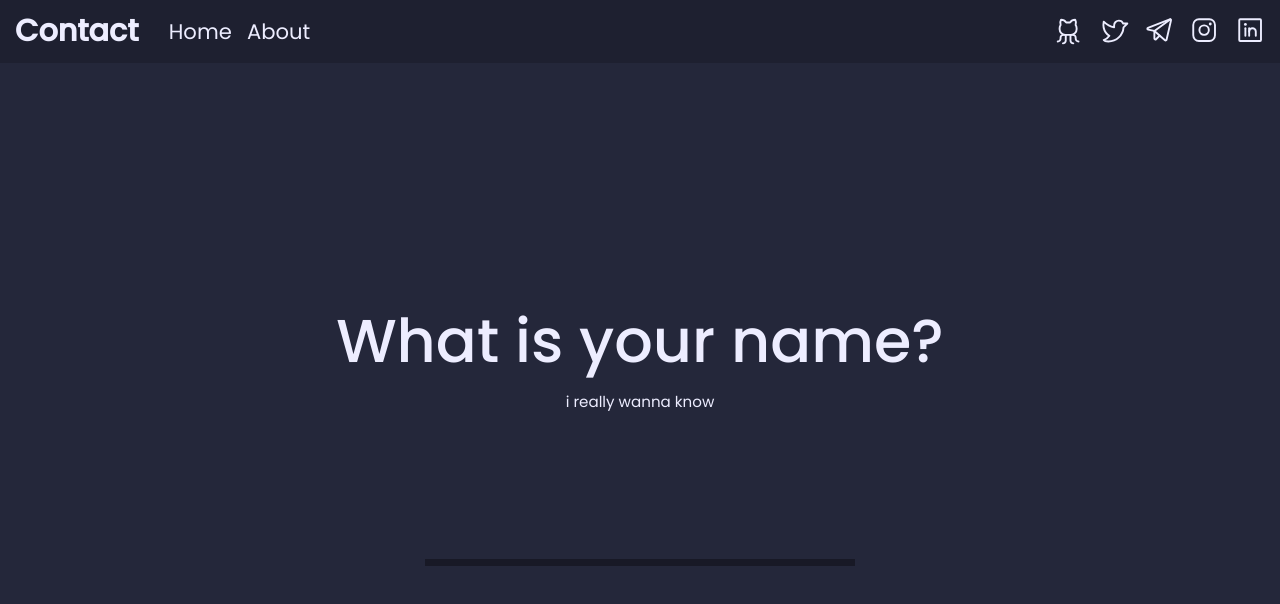
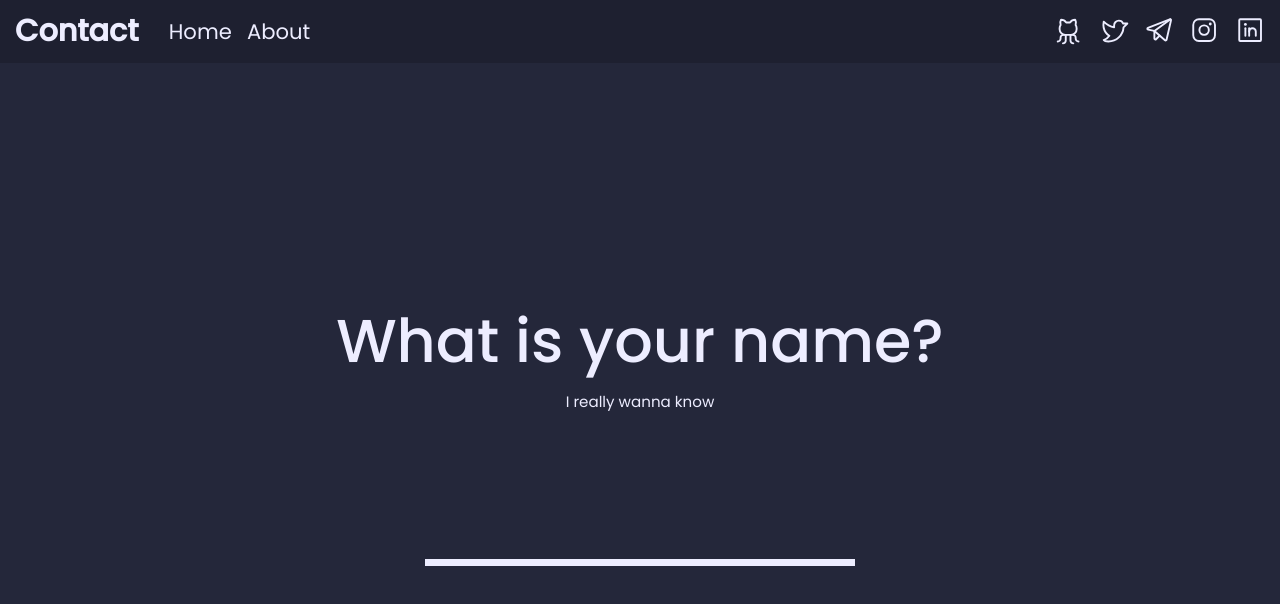
Before and after one commit to felpofo/felpofo, a React (Vite) app: page /contact in a window 1280 px wide. Shown: the top 604 px of the page. Built offline with nearby package versions, Linux system fonts and the light colour scheme.

Commit message:
feat: polished contact page, animated background

```diff
--- a/src/App.tsx
+++ b/src/App.tsx
@@ -3,7 +3,13 @@ import { Routes, Route } from "react-router-dom";
 import { Contact } from "./pages/Contact";
 import { Home } from "./pages/Home";
 import { About } from "./pages/About";
+import { Redirect } from "./components/Redirect";
 
+const telegram = "https://t.me/felpolho";
+const github = "https://github.com/felpofo";
+const twitter = "https://twitter.com/felpofo";
+const instagram = "https://instagram.com/felpofo";
+const linkedin = "https://linkedin.com/in/felpofo";
 
 export function App() {
   return (
@@ -11,6 +17,14 @@ export function App() {
       <Route path="/" element={<Home />} />
       <Route path="/about" element={<About />} />
       <Route path="/contact" element={<Contact />} />
+
+      <Route path="/social">
+        <Route path="telegram" element={<Redirect uri={telegram} />} />
+        <Route path="github" element={<Redirect uri={github} />} />
+        <Route path="twitter" element={<Redirect uri={twitter} />} />
+        <Route path="instagram" element={<Redirect uri={instagram} />} />
+        <Route path="linkedin" element={<Redirect uri={linkedin} />} />
+      </Route>
     </Routes>
   );
 }
--- a/src/components/Header/index.tsx
+++ b/src/components/Header/index.tsx
@@ -5,14 +5,14 @@ import "./styles.scss";
 import { Links } from "../Links";
 
 interface HeaderProps extends HTMLAttributes<HTMLElement> {
-  pageTitle: string;
+  pagetitle: string;
 }
 
 export function Header(props: HeaderProps) {
   return (
     <header {...props} className={cx(props.className)}>
       <div className="left">
-        <h1>{props.pageTitle}</h1>
+        <h1>{props.pagetitle}</h1>
         <div className="pages">{props.children}</div>
       </div>
 
--- a/src/components/Links/styles.scss
+++ b/src/components/Links/styles.scss
@@ -4,12 +4,12 @@
   display: flex;
   justify-content: center;
 
-  gap: 0 1em;
+  gap: 0 1rem;
   line-height: 0;
 
   a svg {
-    height: 2em;
-    width: 2em;
+    height: 2rem;
+    width: 2rem;
 
     > * { color: $text }
   }
--- /dev/null
+++ b/src/components/Redirect/index.tsx
@@ -0,0 +1,12 @@
+import { useEffect } from "react";
+import type { HTMLAttributes } from "react";
+
+interface RedirectProps extends HTMLAttributes<HTMLElement> {
+  uri: string;
+}
+
+export function Redirect(props: RedirectProps) {
+  useEffect(() => window.location.replace(props.uri), []);
+
+  return null;
+}
--- a/src/pages/About/index.tsx
+++ b/src/pages/About/index.tsx
@@ -6,7 +6,7 @@ import "./styles.scss";
 export function About() {
   return (
     <div className="about">
-      <Header pageTitle="About">
+      <Header pagetitle="About">
         <Link to="/">Home</Link>
         <Link to="/contact">Contact</Link>
       </Header>
--- a/src/pages/Contact/index.tsx
+++ b/src/pages/Contact/index.tsx
@@ -1,15 +1,16 @@
-import React, { useState } from "react";
+import React, { useState, createRef } from "react";
 import { send as sendEmail } from "@emailjs/browser";
 import { CaretDoubleRight, CaretLeft, CaretRight, CircleNotch, House } from "phosphor-react";
 import { Link } from "react-router-dom";
+import cx from "classnames";
 
 import { Header } from "../../components/Header";
 
 import "./styles.scss";
 
 export function Contact() {
-  const [emailSent, setEmailSent] = useState(false);
-  const [error, setError] = useState(false);
+  const blobRef = createRef<SVGSVGElement>();
+
   const [isSendingEmail, setIsSendingEmail] = useState(false);
 
   const [question, setQuestion] = useState(1);
@@ -38,11 +39,9 @@ export function Contact() {
     sendEmail(service, template, content, apiKey)
       .then(() => {
         setQuestion(0);
-        setEmailSent(true);
       })
       .catch(() => {
-        setQuestion(0);
-        setError(true);
+        setQuestion(9);
       })
       .finally(() => {
         setIsSendingEmail(false);
@@ -51,18 +50,18 @@ export function Contact() {
 
   return (
     <div className="contact">
-      <Header pageTitle="Contact">
+      <Header pagetitle="Contact">
         <Link to="/">Home</Link>
         <Link to="/about">About</Link>
       </Header>
 
-      <section>
+      <section className={`color-${question}`}>
         {question === 1 && (
           <>
             <div className="question">
               <div className="texts">
                 <p>What is your name?</p>
-                <p>i really wanna know</p>
+                <p>I really wanna know</p>
               </div>
               <div>
                 <input
@@ -168,7 +167,10 @@ export function Contact() {
               onClick={previousQuestion}
               style={{ cursor: "pointer" }}
             />
-            {(name && contact && subject && message) &&
+            {name &&
+              contact &&
+              subject &&
+              message &&
               (isSendingEmail ? (
                 <CircleNotch size="3rem" className="next loading" />
               ) : (
@@ -182,20 +184,46 @@ export function Contact() {
           </>
         )}
 
-        {emailSent && (
+        {question === 0 && ( // thanks screen
           <div className="thanks">
             <p>Thanks!</p>
-            <Link to="/">
-              <House size="2rem" />
-            </Link>
           </div>
         )}
 
-        {error && (
+        {question === 9 && ( // error screen
           <div className="failed">
-            <p>An error occurred. Try again later or contact me directly.</p>
+            <p>An error occurred. Maybe directly contact me can help.</p>
           </div>
         )}
+
+        {question !== 1 && (
+          <Link className="back-to-home" to="/">
+            <House size="3rem" />
+          </Link>
+        )}
+
+        <svg
+          version="1.1"
+          xmlns="http://www.w3.org/2000/svg"
+          viewBox="0 0 500 500"
+          className={cx("blob", `color${question}`)}
+          ref={blobRef}
+        >
+          <defs>
+            <linearGradient id="gradient" x1="0%" y1="0%" x2="0%" y2="100%">
+              <stop offset="0%"></stop>
+              <stop offset="100%"></stop>
+            </linearGradient>
+          </defs>
+          <path fill="url(#gradient)">
+            <animate
+              attributeName="d"
+              dur="15s"
+              repeatCount="indefinite"
+              values="M420.7122,331.4339Q380.09423,412.86779,301.16508,392.29219Q222.23594,371.7166,157.11322,349.24982Q91.99051,326.78305,53.64135,232.38203Q15.29219,137.98101,118.09898,129.47187Q220.90577,120.96273,294.67458,111.25967Q368.44339,101.55661,414.88678,175.77831Q461.33017,250,420.7122,331.4339Z;M411.71818,339.87391Q393.61186,429.74783,302.23794,426.16285Q210.86403,422.57787,122.32727,388.31581Q33.79051,354.05375,61.55534,263.35692Q89.32016,172.66008,145.95613,107.46324Q202.59209,42.2664,289.95613,66.5581Q377.32016,90.8498,403.57233,170.4249Q429.82451,250,411.71818,339.87391Z;M451.77435,331.68776Q380.0333,413.37552,297.8522,408.1811Q215.67111,402.98668,163.20108,360.14446Q110.73105,317.30225,116.40549,253.17111Q122.07993,189.03996,169.7144,146.88551Q217.34887,104.73105,314.55328,76.47669Q411.75769,48.22232,467.63654,149.11116Q523.51539,250,451.77435,331.68776Z;M420.7122,331.4339Q380.09423,412.86779,301.16508,392.29219Q222.23594,371.7166,157.11322,349.24982Q91.99051,326.78305,53.64135,232.38203Q15.29219,137.98101,118.09898,129.47187Q220.90577,120.96273,294.67458,111.25967Q368.44339,101.55661,414.88678,175.77831Q461.33017,250,420.7122,331.4339Z"
+            ></animate>
+          </path>
+        </svg>
       </section>
     </div>
   );
--- a/src/pages/Contact/styles.scss
+++ b/src/pages/Contact/styles.scss
@@ -17,7 +17,7 @@
     padding: 5rem;
 
     .question {
-      height: 100%;
+      height: calc(100% - 5rem);
 
       display: flex;
       flex-direction: column;
@@ -29,7 +29,7 @@
       > div > input {
         padding: 1rem;
         border: 0;
-        border-bottom: 0.5rem solid $crust;
+        border-bottom: 0.5rem solid $text;
 
         width: 100%;
 
@@ -48,13 +48,13 @@
       > textarea {
         padding: 1rem;
         border: 0;
-        border-left: .5rem solid $crust;
+        border-left: .5rem solid $text;
         border-radius: 4px;
 
         width: 100%;
         height: 100%;
 
-        background-color: $mantle;
+        background-color: rgba($text, 0.075);
 
         text-align: left;
         font-family: "Fira Mono", monospace;
@@ -88,24 +88,103 @@
         line-height: 6rem;
       }
     }
+
+    .blob {
+      position: absolute;
+      width: 90%;
+
+      transition: 500ms ease-in-out;
+      filter: brightness(85%);
+
+      z-index: -1;
+
+      #gradient > stop { transition: 500ms linear }
+    }
+
+    &.color-0 > .blob,
+    &.color-9 > .blob {
+      transform: scale(3);
+    }
+
+    &.color-0 {
+      *::selection { color: $teal }
+      .blob #gradient > stop { stop-color: $teal }
+    }
+
+    &.color-9 {
+      *::selection { color: $red }
+      .blob #gradient > stop { stop-color: $red }
+    }
+
+    &.color-1 {
+      *::selection { color: $yellow }
+
+      .blob {
+        transform: scale(0.5);
+
+        #gradient > stop {
+          &:first-child { stop-color: $yellow }
+          &:last-child { stop-color: $red }
+        }
+      }
+    }
+
+    &.color-2 {
+      *::selection { color: $pink }
+
+      .blob {
+        transform: scale(0.65);
+
+        #gradient > stop {
+          &:first-child { stop-color: $mauve }
+          &:last-child { stop-color: $pink }
+        }
+      }
+    }
+
+    &.color-3 {
+      *::selection { color: $sapphire }
+
+      .blob {
+        transform: scale(0.8);
+
+        #gradient > stop {
+          &:first-child { stop-color: $sky }
+          &:last-child { stop-color: $blue }
+        }
+      }
+    }
+
+    &.color-4 {
+      *::selection { color: $lavender }
+
+      .blob #gradient > stop {
+        &:first-child { stop-color: $lavender }
+        &:last-child { stop-color: $flamingo }
+      }
+    }
   }
 
-  .previous {
+  .previous,
+  .next {
     top: 50%;
-    left: 1rem;
+    bottom: 50%;
     position: absolute;
     line-height: 0;
   }
 
+  .previous { left: 1rem }
+
   .next {
-    top: 50%;
     right: 1rem;
+
+    &.loading { animation: spin 2s linear infinite }
+  }
+
+  .back-to-home {
     position: absolute;
-    line-height: 0;
 
-    &.loading {
-      animation: spin 1s linear infinite;
-    }
+    bottom: 2rem;
   }
 }
 
--- a/src/pages/Home/index.tsx
+++ b/src/pages/Home/index.tsx
@@ -6,7 +6,7 @@ import "./styles.scss";
 export function Home() {
   return (
     <div className="home">
-      <Header pageTitle="Home">
+      <Header pagetitle="Home">
         <Link to="/contact">Contact</Link>
         <Link to="/about">About</Link>
       </Header>
--- a/src/styles/global.scss
+++ b/src/styles/global.scss
@@ -7,7 +7,7 @@ body {
 
   background-color: $base;
 
-  // overflow: hidden;
+  overflow: hidden;
 }
 
 *:not(head, head > *) {
@@ -24,12 +24,10 @@ body {
   outline: none;
 
   &::placeholder { color: $overlay1 }
-
   &::selection {
     background-color: adjust-color($base, $lightness: 10%);
 
-    @media only screen and (orientation: landscape) { color: $sapphire }
-    @media only screen and (orientation: portrait) { color: $yellow }
+    color: $sapphire;
   }
 
   scrollbar-width: auto;
@@ -48,5 +46,5 @@ a {
   text-decoration: solid;
   transition: linear 100ms;
 
-  &:hover { color: $rosewater }
+  &:hover { color: $sapphire }
 }
```
Also changed, not shown: src/components/Links/index.tsx (+10 -12 lines).
